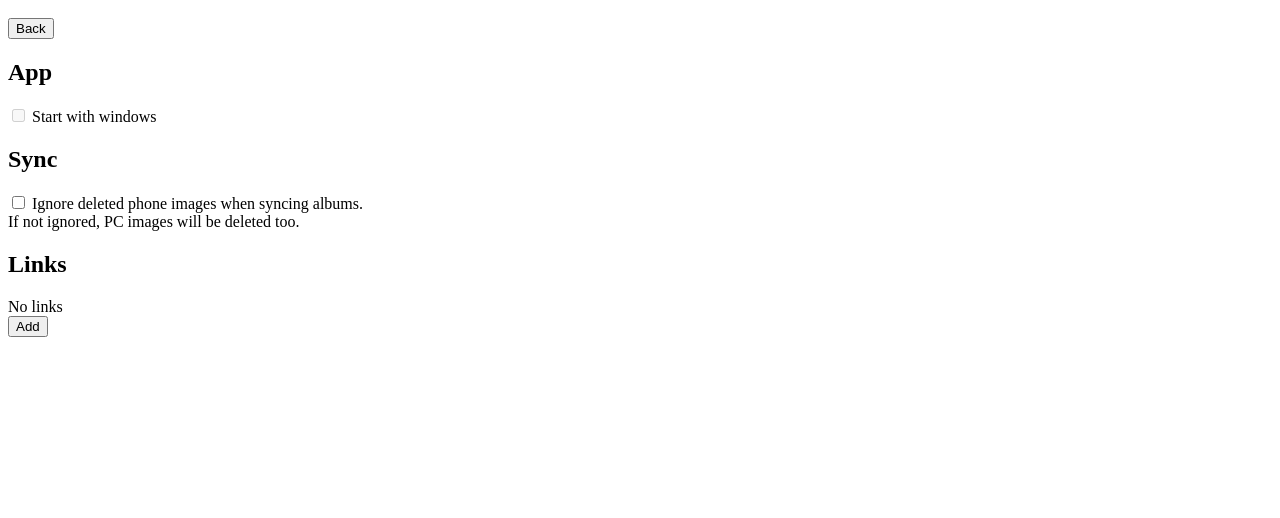
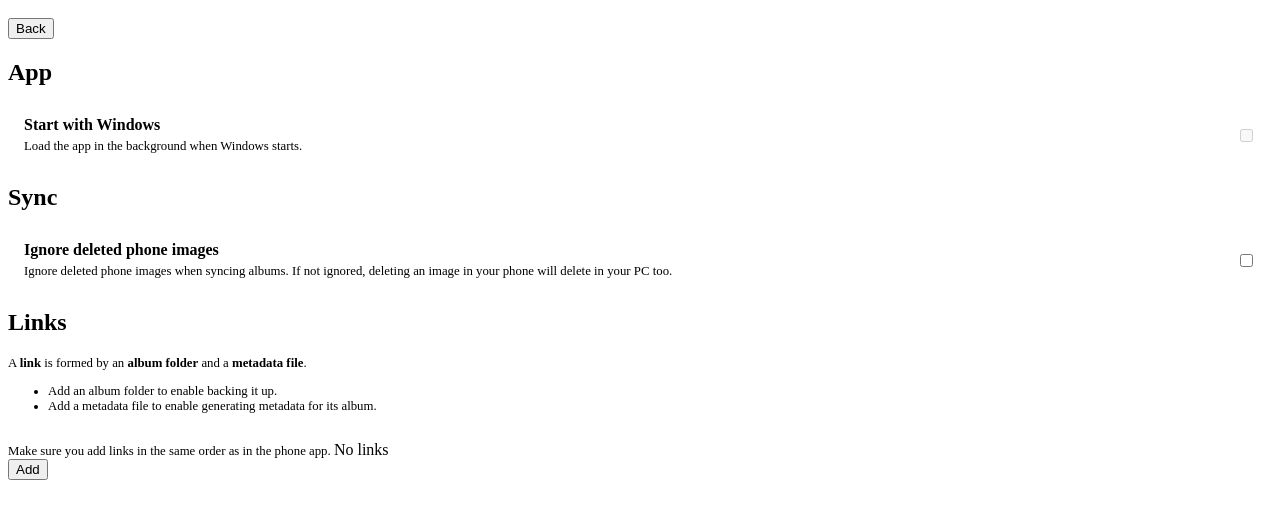
Before and after one commit to BOTPanzer/Coon-Bridge, a website: page src/screens/settings/index.html in a window 1280 px wide. Shown: the part 48-566 px from the top of the page. Drawn offline with Linux system fonts and the light colour scheme.

Commit message:
improved settings design

```diff
--- a/src/app/styles.css
+++ b/src/app/styles.css
@@ -364,6 +364,13 @@ input:disabled {
     cursor: not-allowed;
 }
 
+/* Lists */
+ul, ol {
+    /* Size */
+    margin: 0;
+    padding: 0 0 0 20px;
+}
+
 
 
   /*$$$$$                        /$$                           /$$
--- a/src/screens/settings/index.html
+++ b/src/screens/settings/index.html
@@ -8,9 +8,12 @@
     <h2>App</h2>
 
     <!-- Start with windows -->
-    <div class="page-hc" center>
+    <div class="item">
+        <div class="item-text">
+            <div class="item-title">Start with Windows</div>
+            <div class="item-description">Load the app in the background when Windows starts.</div>
+        </div>
         <input type="checkbox" disabled>
-        <span>Start with windows</span>
     </div>
 </div>
 
@@ -20,9 +23,12 @@
     <h2>Sync</h2>
 
     <!-- Ignore deleted phone items -->
-    <div class="page-hc" center>
+    <div class="item">
+        <div class="item-text">
+            <div class="item-title">Ignore deleted phone images</div>
+            <div class="item-description">Ignore deleted phone images when syncing albums. If not ignored, deleting an image in your phone will delete in your PC too.</div>
+        </div>
         <input id="settings-syncIgnoreDeletedItems" type="checkbox">
-        <span>Ignore deleted phone images when syncing albums.<br>If not ignored, PC images will be deleted too.</span>
     </div>
 </div>
 
@@ -30,6 +36,17 @@
  <div class="page-vc">
     <!-- Title -->
     <h2>Links</h2>
+
+    <!-- Description -->
+    <span class="item-description">
+        A <b>link</b> is formed by an <b>album folder</b> and a <b>metadata file</b>.
+        <ul>
+            <li>Add an album folder to enable backing it up.</li>
+            <li>Add a metadata file to enable generating metadata for its album.</li>
+        </ul>
+        <br>
+        Make sure you add links in the same order as in the phone app.
+    </span>
 
     <!-- Items -->
     <span id="settings-links-empty">No links</span>
@@ -40,25 +57,66 @@
 </div>
 
 <style>
+    /* Settings items */
+    .item {
+        /* Size */
+        padding: 10px 16px;
+
+        /* Layout */
+        display: flex;
+        flex-direction: row;
+        align-items: center;
+        gap: 10px;
+
+        /* Appearence */
+        background-color: var(--surface);
+        border-radius: 20px;
+    }
+
+    .item-text {
+        /* Size */
+        flex: 1;
+
+        /* Layout */
+        display: flex;
+        flex-direction: column;
+    }
+
+    .item-title {
+        /* Size */
+        margin-bottom: 5px;
+
+        /* Appearence */
+        font-weight: bold;
+    }
+
+    .item-description {
+        /* Appearence */
+        font-size: 0.8em;
+        color: var(--onBackgroundAlt);
+    }
+
+    /* Links */
     .link {
         /* Size */
-        padding: 10px;
+        padding: 10px 16px;
 
         /* Layout */
         display: flex;
         flex-direction: column;
         gap: 10px;
-        box-sizing: border-box;
 
         /* Appearence */
         background-color: var(--surface);
-        /*border: 2px dashed var(--onSurface);*/
         border-radius: 20px;
     }
 
     .link > span {
         /* Size */
         margin-top: -4px;
+
+        /* Appearence */
+        font-weight: bold;
     }
 
     .link > div {
```
